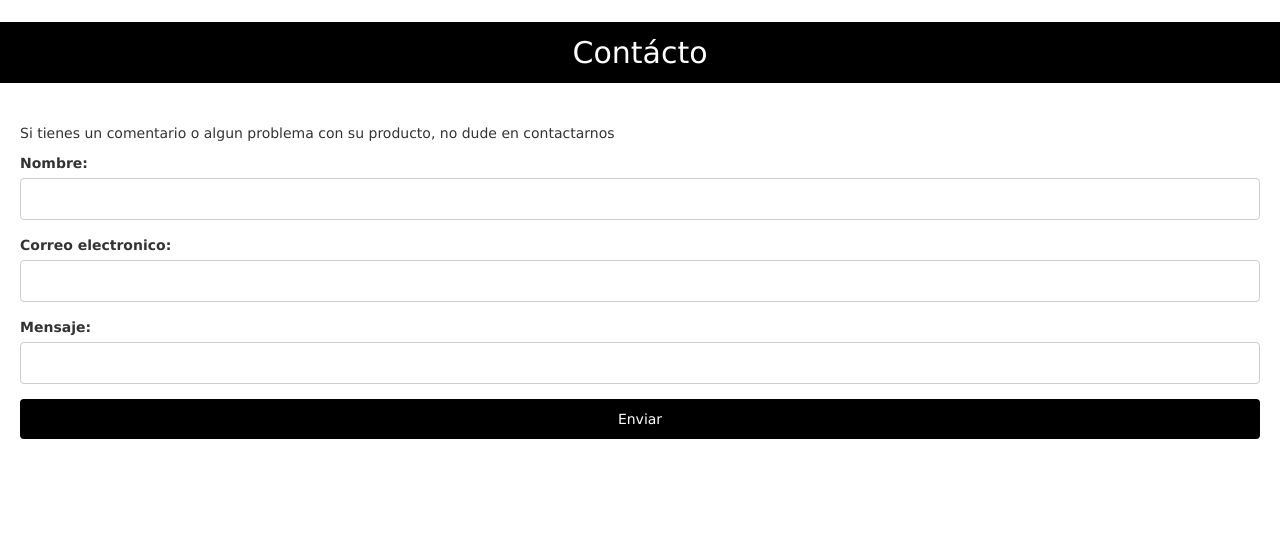
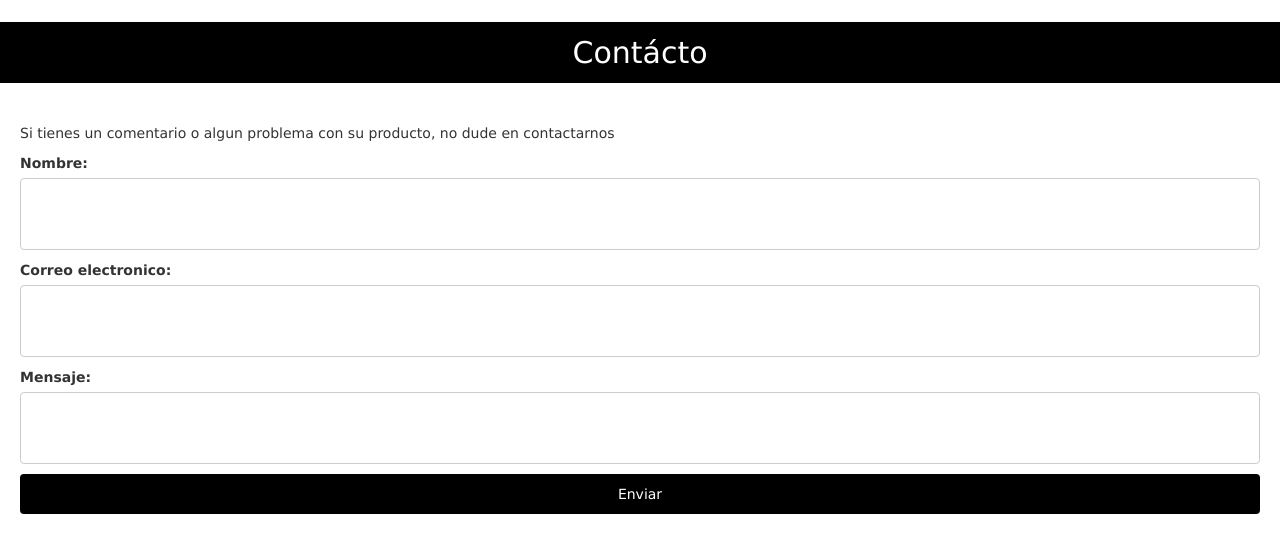
Before and after one commit to J3nddy/CssLandig, a plain HTML site: page index.html in a window 1280 px wide. Shown: the part 3494-4047 px from the top of the page. Drawn offline with nearby package versions, Linux system fonts and the light colour scheme.

Commit message:
Update landing_page.css

```diff
--- a/landing_page.css
+++ b/landing_page.css
@@ -561,8 +561,8 @@ form label{
 }
 
 form input, form textarea{
-    margin-bottom: 15px;
-    padding: 10px;
+    margin-bottom: 10px;
+    padding: 25px;
     border: 1px solid #ccc;
     border-radius: 4px;
 }
@@ -585,7 +585,7 @@ footer {
     background-color: #000000;
     color: white;
     text-align: center;
-    padding: 10px 0;
+    padding: 50px 0;
     position: relative;
     bottom: 0;
     width: 100%;
```
